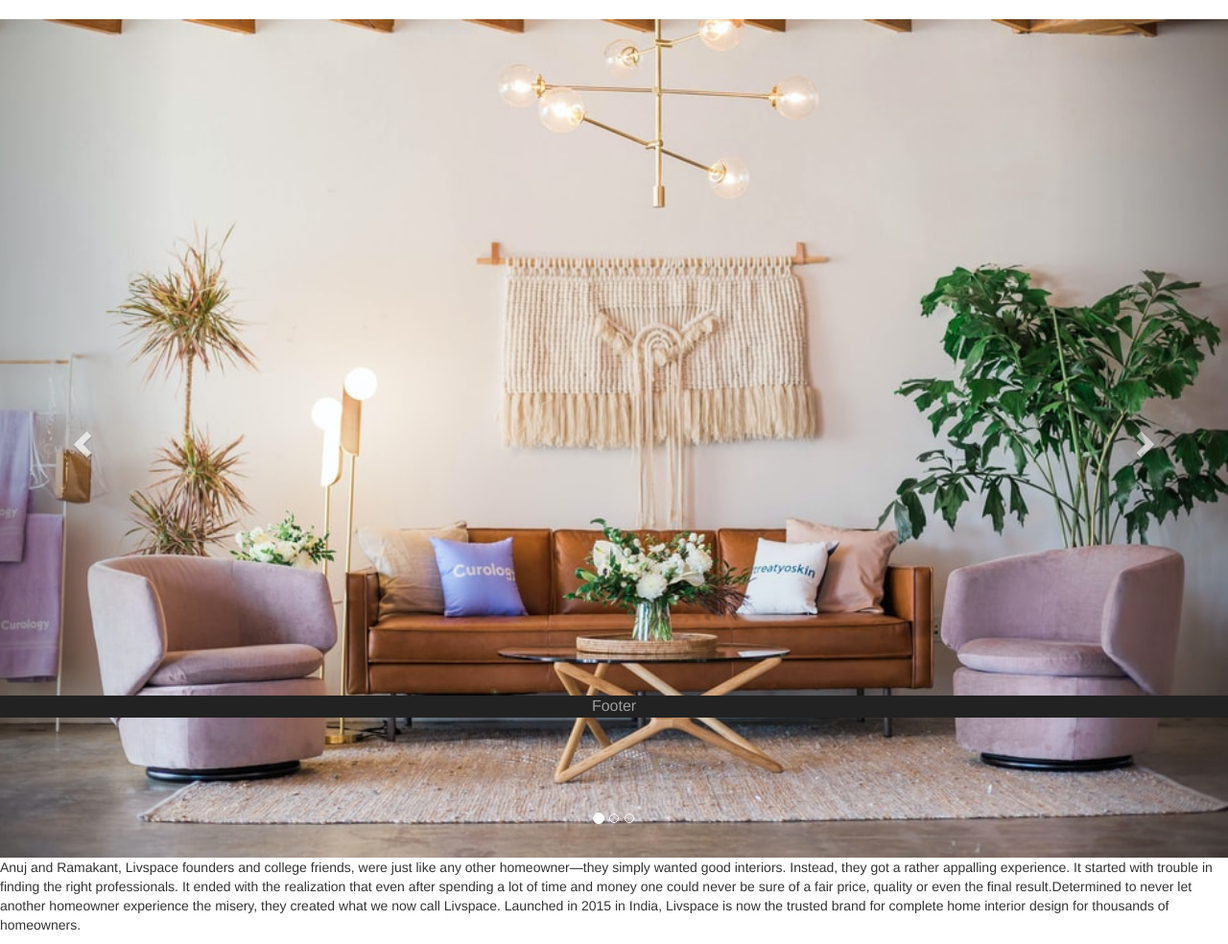
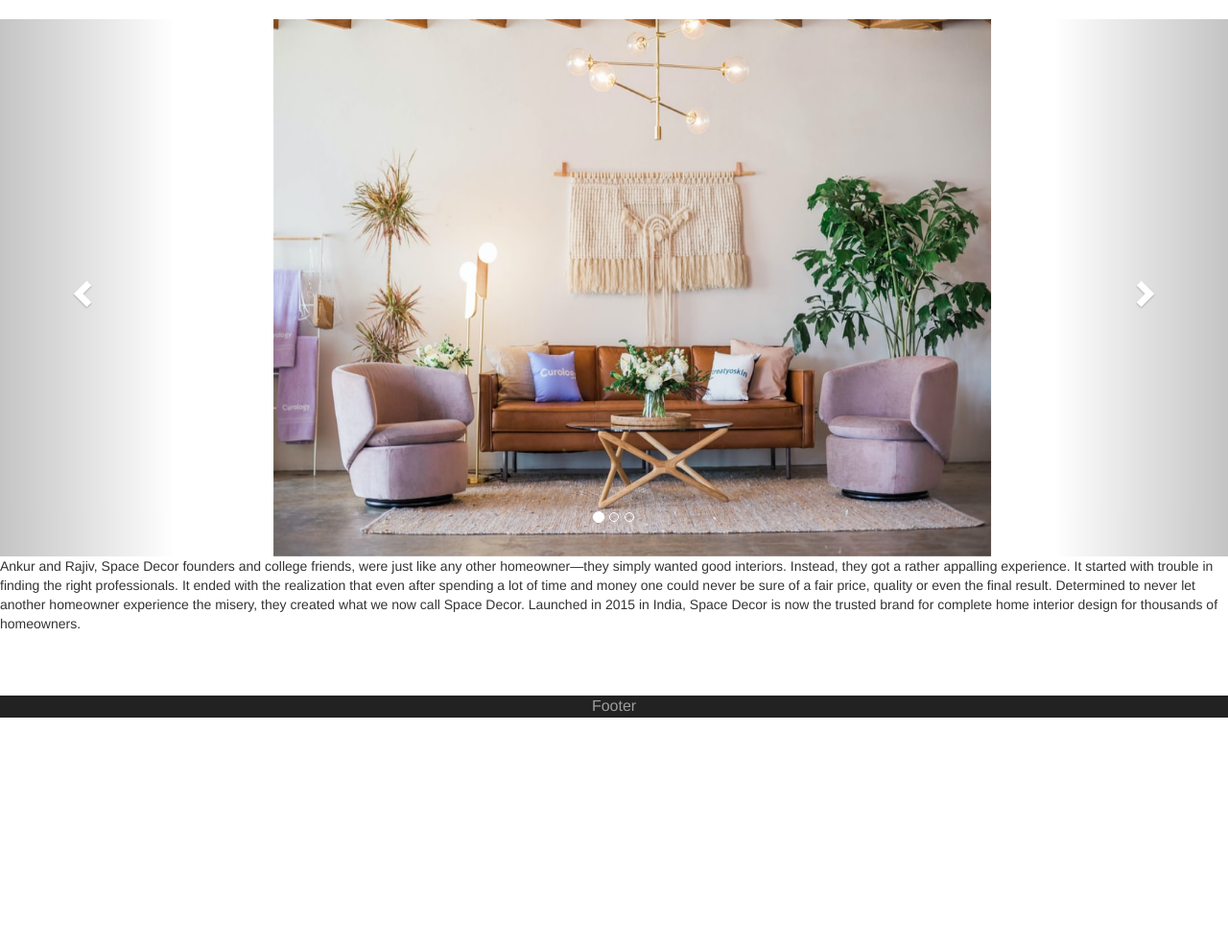
Before and after one commit to Komal1910/User-Management, a Flask app: page /dashboard in a window 1280 px wide. Shown: the part 52-1036 px from the top of the page at 96% size. After the commit the page ends 800 px from the top, so only its background shows below. Run offline with Flask 2, Linux system fonts and the light colour scheme; some libraries are stand-ins or nearby versions.

Commit message:
change in dashboard.

```diff
--- a/static/css/styles.css
+++ b/static/css/styles.css
@@ -6,7 +6,7 @@ footer {
     text-align: center;
     color: #9d9d9d;
     font-size: initial;
-    position:absolute;
+    position: fixed;
     bottom:0;
     width:100%;
 }
--- a/templates/dashboard.html
+++ b/templates/dashboard.html
@@ -13,15 +13,15 @@
           <!-- Wrapper for slides -->
           <div class="carousel-inner">
             <div class="item active">
-              <img src="../static/images/interior-1.jpeg" alt="Interior" style="width:100%;">
+              <img src="../static/images/interior-1.jpeg" alt="Interior" style="width:80%; height:70%; padding-left: 300px; text-align: center;">
             </div>
 
             <div class="item">
-              <img src="../static/images/interior-2.jpg" alt="Interior" style="width:100%;">
+              <img src="../static/images/interior-2.jpg" alt="Interior" style="width:80%; height:70%; padding-left: 300px; text-align: center; ">
             </div>
 
             <div class="item">
-              <img src="../static/images/interior-3.jpeg" alt="Interior" style="width:100%;">
+              <img src="../static/images/interior-3.jpeg" alt="Interior" style="width:80%; height:70%; padding-left: 300px; text-align: center; ">
             </div>
           </div>
 
@@ -37,6 +37,6 @@
         </div>
     </div>
     <div>
-      Anuj and Ramakant, Livspace founders and college friends, were just like any other homeowner—they simply wanted good interiors. Instead, they got a rather appalling experience. It started with trouble in finding the right professionals. It ended with the realization that even after spending a lot of time and money one could never be sure of a fair price, quality or even the final result.Determined to never let another homeowner experience the misery, they created what we now call Livspace. Launched in 2015 in India, Livspace is now the trusted brand for complete home interior design for thousands of homeowners.
+      Ankur and Rajiv, Space Decor founders and college friends, were just like any other homeowner—they simply wanted good interiors. Instead, they got a rather appalling experience. It started with trouble in finding the right professionals. It ended with the realization that even after spending a lot of time and money one could never be sure of a fair price, quality or even the final result. Determined to never let another homeowner experience the misery, they created what we now call Space Decor. Launched in 2015 in India, Space Decor is now the trusted brand for complete home interior design for thousands of homeowners.
     </div>
 {% endblock %}
--- a/templates/signup.html
+++ b/templates/signup.html
@@ -1,7 +1,7 @@
 {% extends "index.html" %}
 {% block body %}
     {{ super() }}
-        <div class="container signup">
+        <div class="container background">
             <div class="row">
                 <h2>Signup</h2>
                 <form method="POST" action="/signup_user">
```
